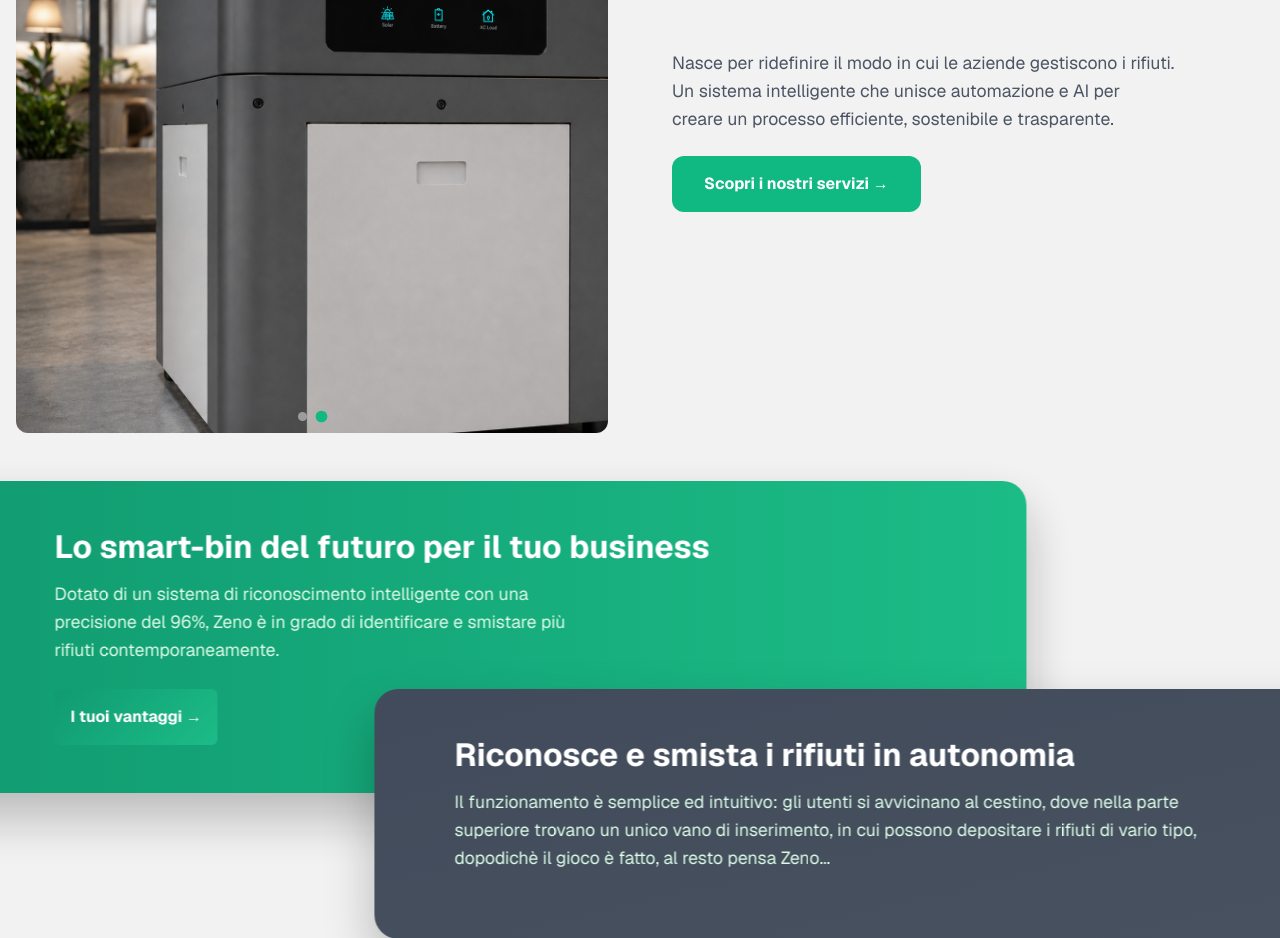
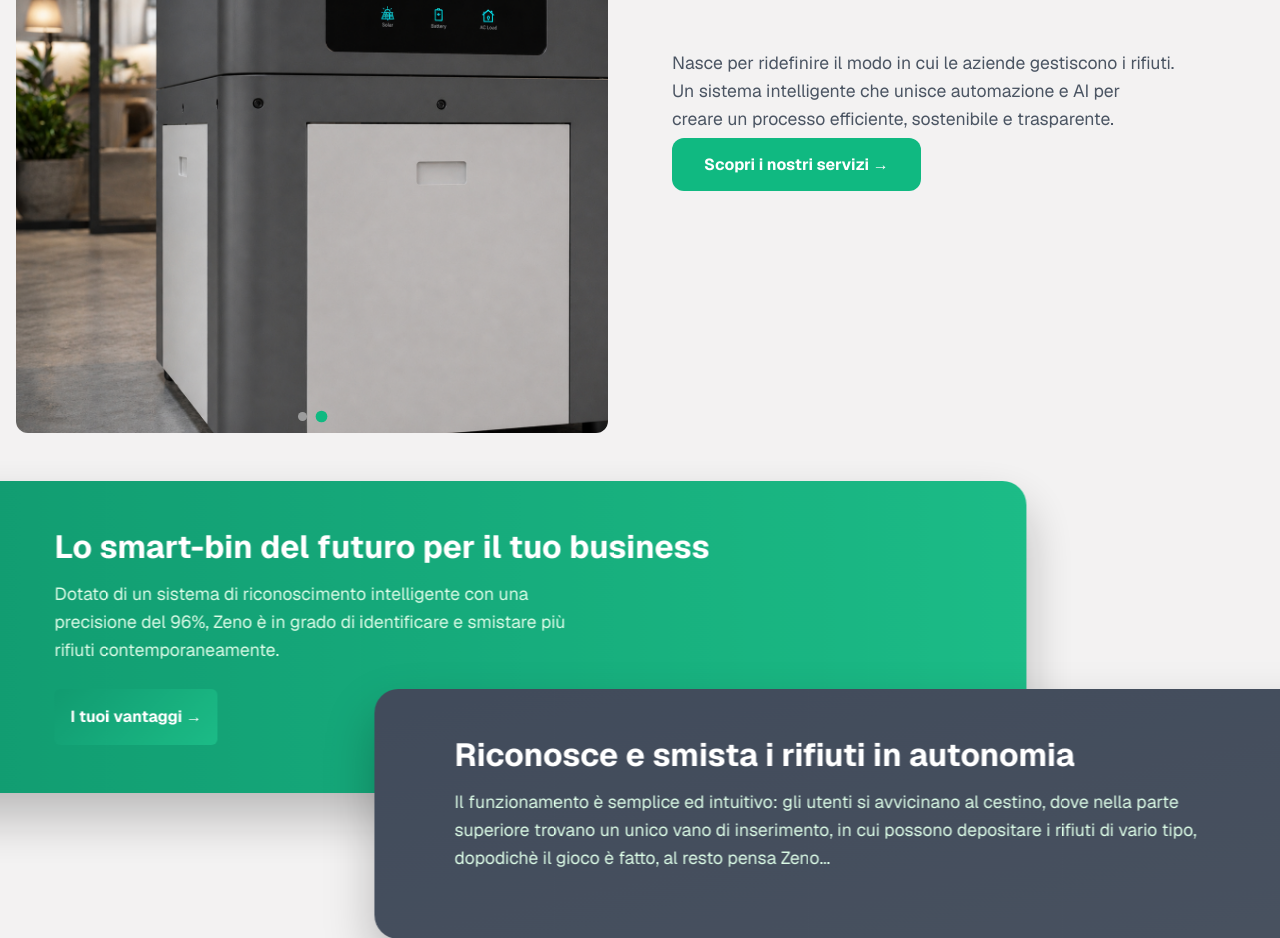
Before and after one commit to stecan02/Zeno_Dynamics, a Next.js app: page / in a window 1280 px wide. Shown: the part 1120-2058 px from the top of the page. Built offline with nearby package versions, Linux system fonts and the light colour scheme.

Commit message:
browser chiaro

```diff
--- a/app/layout.tsx
+++ b/app/layout.tsx
@@ -24,6 +24,9 @@ export default function RootLayout({
 }>) {
   return (
     <html lang="it" className={`${geistSans.variable} ${geistMono.variable}`}>
+      <head>
+        <meta name="color-scheme" content="light" />
+      </head>
       <body className="min-h-screen">{children}</body>
     </html>
   );
--- a/components/zeno-section.tsx
+++ b/components/zeno-section.tsx
@@ -98,7 +98,7 @@ const [zenoVisible, setZenoVisible] = useState(false);
                   Nasce per ridefinire il modo in cui le aziende gestiscono i rifiuti. Un sistema intelligente che unisce automazione e AI per creare un processo efficiente, sostenibile e trasparente.
                 </div>
                 <div className="zeno-side-button">
-                  <button className="zeno-side-btn">Scopri i nostri servizi →</button>
+                  <a href="./services"  className="zeno-side-btn">Scopri i nostri servizi →</a>
                 </div>
               </div>
 
```
